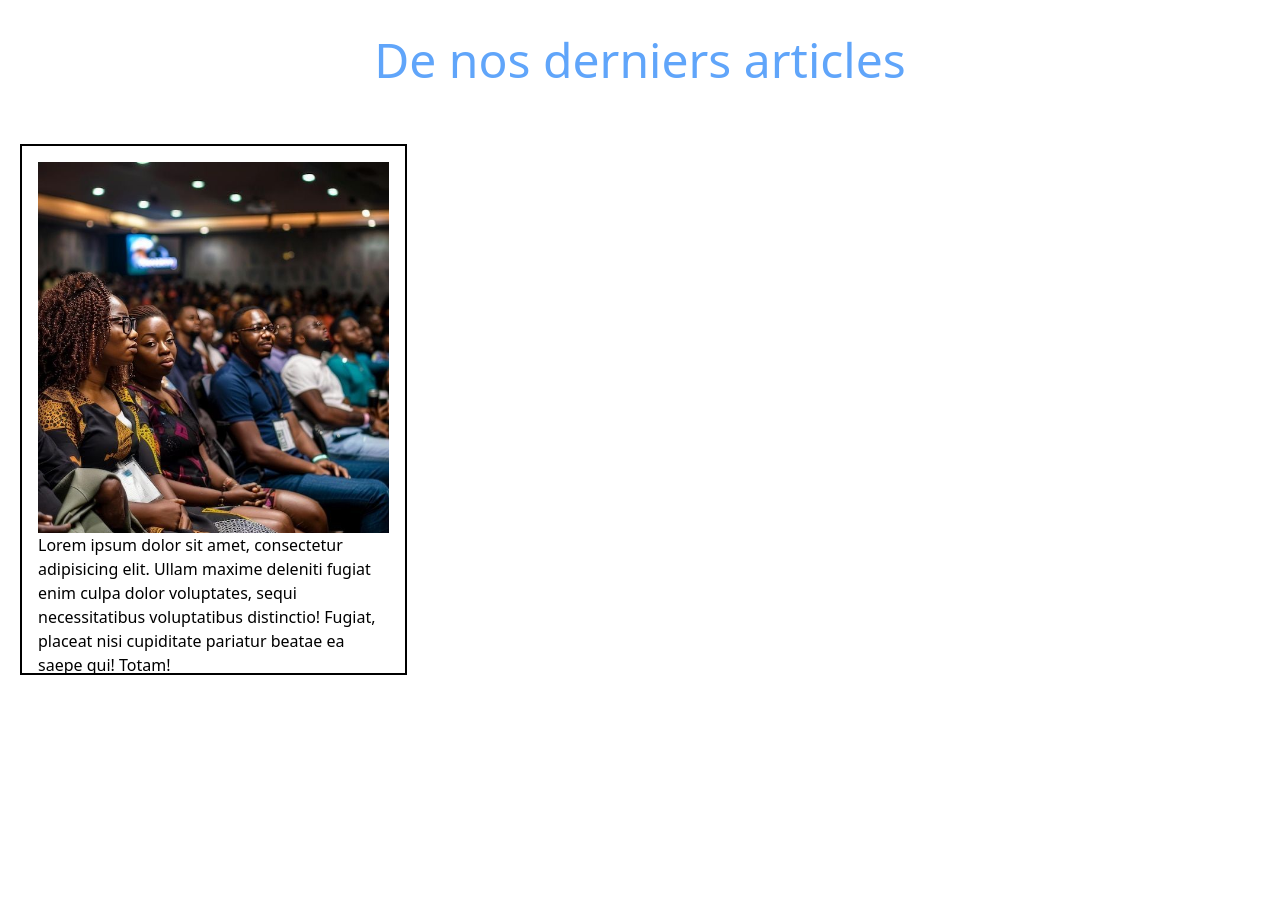
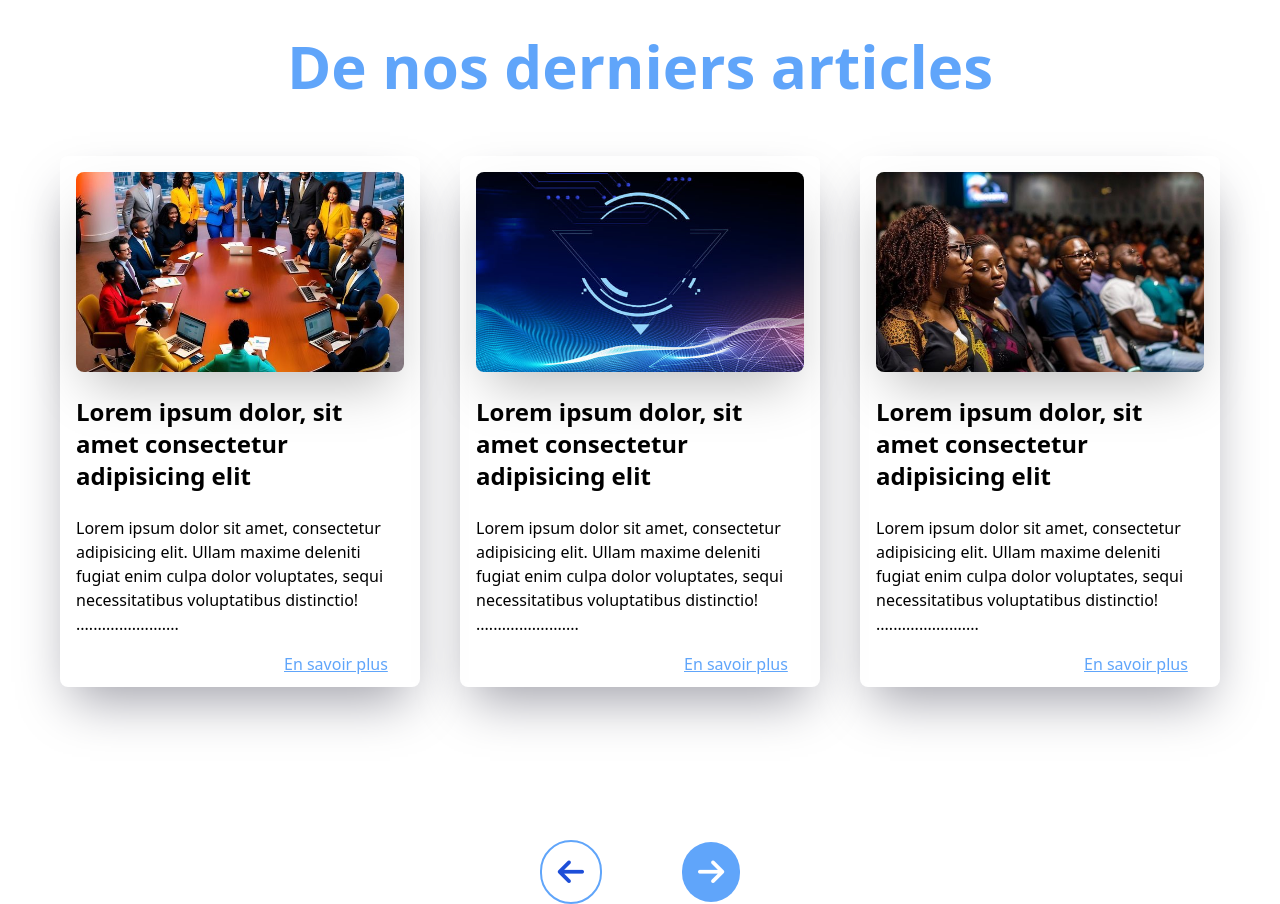
Before and after one commit to niscestman/Maquette_App, a plain HTML site: page index.html in a window 1280 px wide. Shown: the part 1360-2264 px from the top of the page. Before the commit the page ends 2055 px from the top, so only its background shows below. Drawn offline with nearby package versions, Linux system fonts and the light colour scheme.

Commit message:
progrès

```diff
--- a/index.html
+++ b/index.html
@@ -61,24 +61,57 @@
 
         </p>
     </div>
-    <div class="">
+    <div>
         <img src="img1.jpg" alt="" class="object-cover h-4/5 w-full rounded-lg ">
     </div>
 </section>
 
-<h1 class="text-center text-blue-400 text-5xl mt-20">De nos derniers articles</h1>
+<h1 class="text-center text-blue-400 text-6xl mt-20 font-semibold">De nos derniers articles</h1>
 
-<section class="grid grid-cols-3 gap-10 mt-10 p-5">
+<section class="grid grid-cols-3 gap-10 mt-10 p-5 mx-10 ">
 
-    <div class="border-2 border-black border-solid p-4">
-        <img src="img3.jpg" alt="" class="object-cover w-full h-3/4">
-        <p>Lorem ipsum dolor sit amet, consectetur adipisicing elit.
+<div class="rounded-lg shadow-2xl shadow-zinc-400 p-4 h-4/5 ">
+        <img src="img1.jpg" alt="" class="object-cover w-full h-2/5 rounded-lg shadow-2xl">
+        <p class="my-6 text-2xl font-semibold" >Lorem ipsum dolor, sit amet consectetur adipisicing elit</p>
+        <p class="mb-4">Lorem ipsum dolor sit amet, consectetur adipisicing elit.
             Ullam maxime deleniti fugiat enim culpa dolor voluptates,
-             sequi necessitatibus voluptatibus distinctio! Fugiat,
-             placeat nisi cupiditate pariatur beatae ea saepe qui! Totam!</p>
+             sequi necessitatibus voluptatibus distinctio!
+             ........................</p>
 
-            </div>
+       <a href="#" class="text-blue-400 pl-52 underline decoration-blue-400">En savoir plus</a>
 
+    </div>
+
+     <div class="rounded-lg shadow-2xl shadow-zinc-400 p-4  h-4/5">
+        <img src="img2.jpg" alt="" class="object-cover w-full h-2/5 rounded-lg shadow-2xl">
+        <p class="my-6 text-2xl font-semibold" >Lorem ipsum dolor, sit amet consectetur adipisicing elit</p>
+        <p class="mb-4">Lorem ipsum dolor sit amet, consectetur adipisicing elit.
+            Ullam maxime deleniti fugiat enim culpa dolor voluptates,
+             sequi necessitatibus voluptatibus distinctio!
+             ........................</p>
+
+       <a href="#" class="text-blue-400 pl-52 underline decoration-blue-400">En savoir plus</a>
+
+    </div>
+
+    <div class="rounded-lg shadow-2xl shadow-zinc-400 p-4  h-4/5">
+        <img src="img3.jpg" alt="" class="object-cover w-full h-2/5 rounded-lg shadow-2xl">
+        <p class="my-6 text-2xl font-semibold" >Lorem ipsum dolor, sit amet consectetur adipisicing elit</p>
+        <p class="mb-4">Lorem ipsum dolor sit amet, consectetur adipisicing elit.
+            Ullam maxime deleniti fugiat enim culpa dolor voluptates,
+             sequi necessitatibus voluptatibus distinctio!
+             ........................</p>
+
+       <a href="#" class="text-blue-400 pl-52 underline decoration-blue-400">En savoir plus</a>
+
+    </div>
 </section>
+
+<div class="flex items-center justify-center mt-0">
+    <i class="fa-solid fa-arrow-left text-blue-700 text-3xl mx-10 border-2 rounded-full
+     border-blue-400 px-4 py-3 cursor-pointer"></i>
+    <i class="fa-solid fa-arrow-right text-white
+    text-3xl mx-10 bg-blue-400 rounded-full px-4 py-3 cursor-pointer"></i>
+</div>
 </body>
 </html>
```
